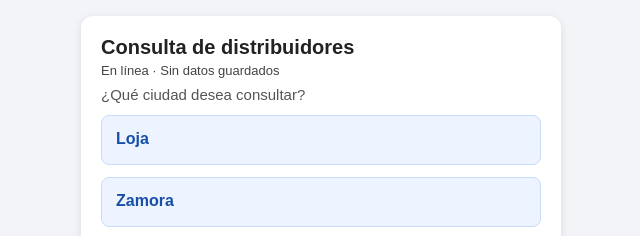
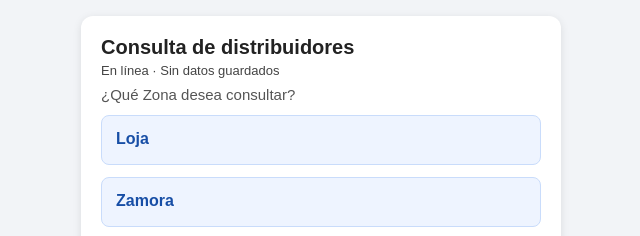
Before and after one commit to BryanVilla2000/consulta, a plain HTML site: page index.html in a window 1280 px wide. Shown: the top 236 px of the page, 319-959 px from the left. Drawn offline with Linux system fonts and the light colour scheme; no server answers.

Commit message:
Change prompt from city to zone consultation

```diff
--- a/index.html
+++ b/index.html
@@ -48,7 +48,7 @@
 
   <!-- Paso 1: ciudad -->
   <div id="pInicio">
-    <p class="sub">¿Qué ciudad desea consultar?</p>
+    <p class="sub">¿Qué Zona desea consultar?</p>
     <button class="op" data-ciudad="loja">Loja<small id="cnt-loja"></small></button>
     <button class="op" data-ciudad="zamora">Zamora<small id="cnt-zamora"></small></button>
     <button class="op" data-ciudad="cuenca">Cuenca<small id="cnt-cuenca"></small></button>
```
